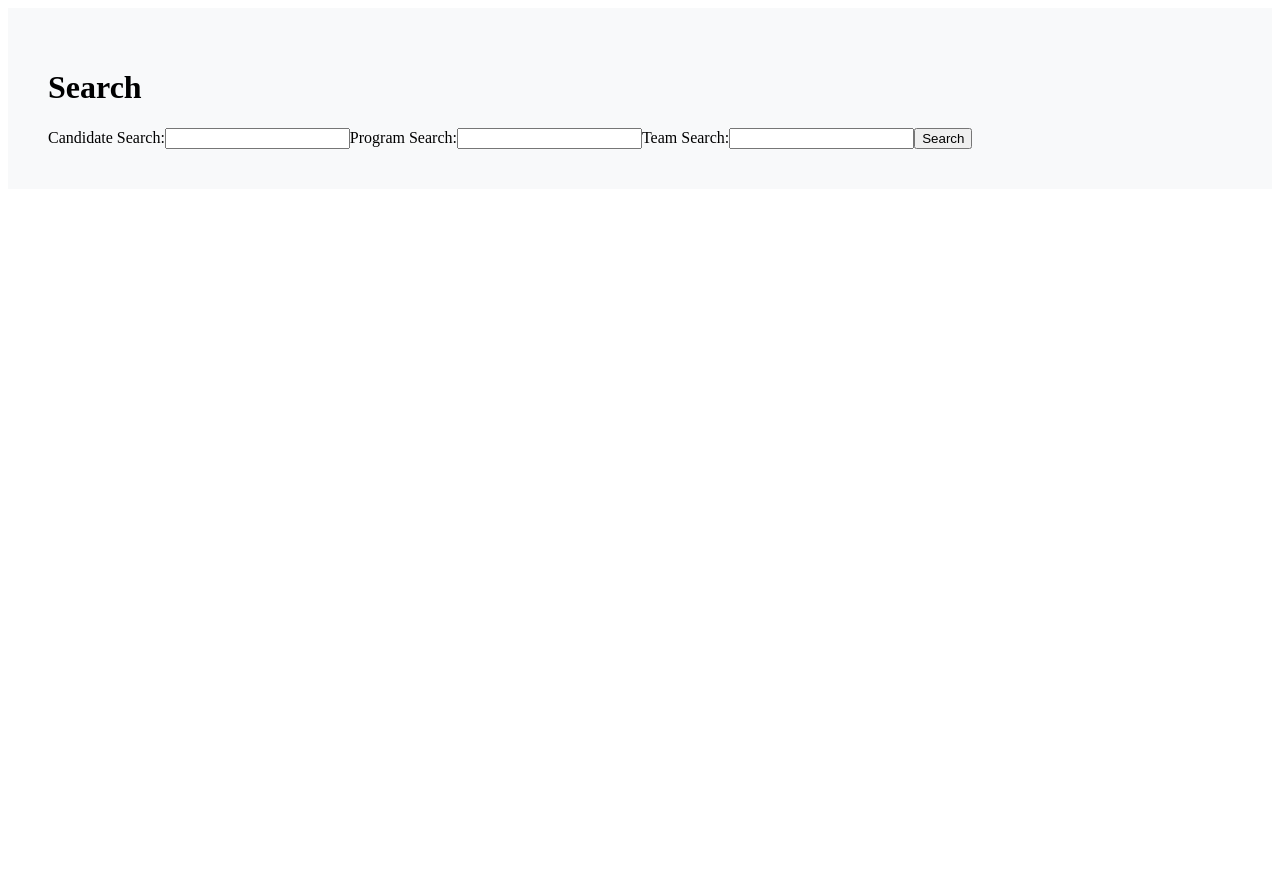
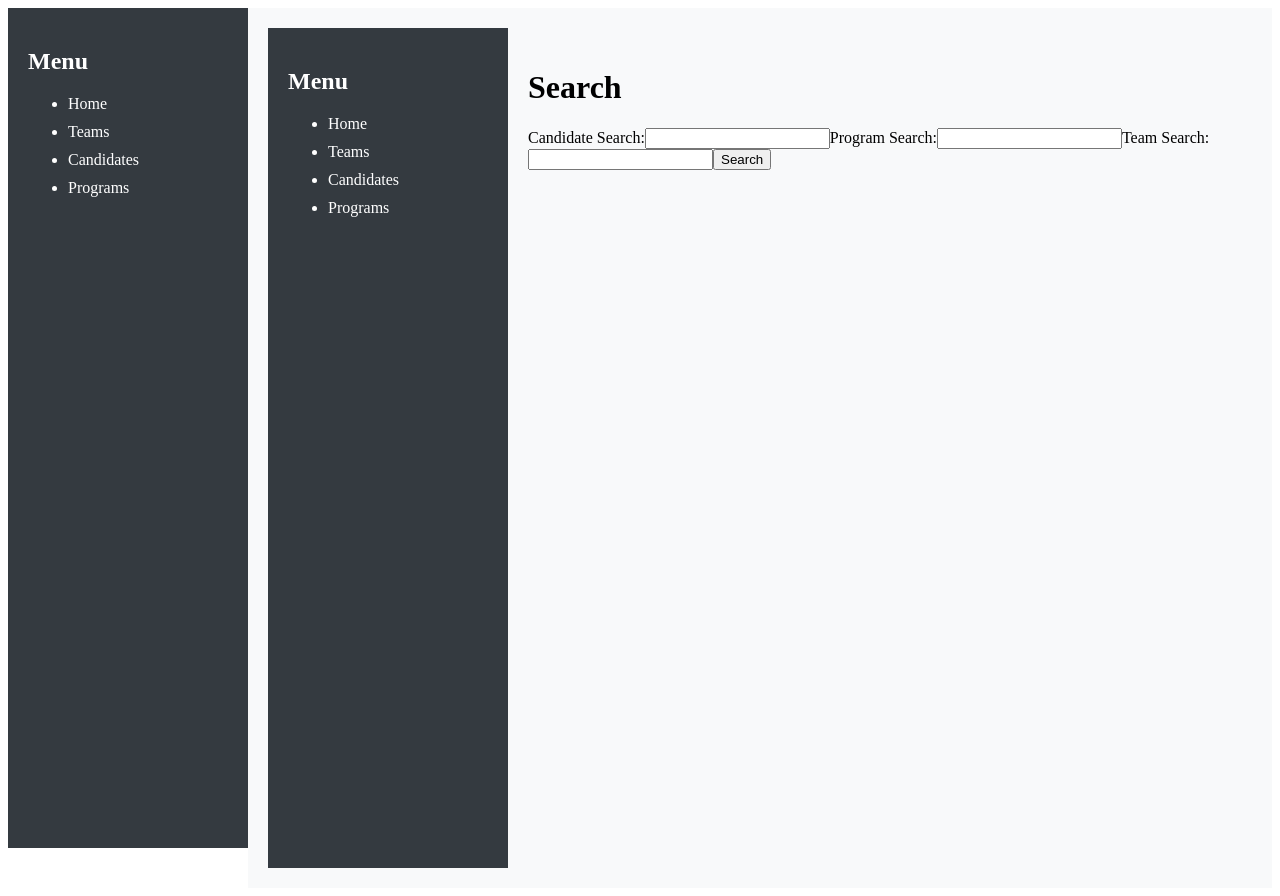
Before and after one commit to Javadamkd/art-fest-management, a Next.js app: page /search in a window 1280 px wide. Before the commit the page ends 800 px from the top, so only its background shows below. Built offline with nearby package versions, Linux system fonts and the light colour scheme.

Commit message:
Update Sidebar.js

```diff
--- a/components/Sidebar.js
+++ b/components/Sidebar.js
@@ -1,3 +1,36 @@
-export default function Sidebar() {
-  // component code
-}
+// components/Sidebar.js
+import Link from 'next/link';
+import styles from './sidebar.module.css';
+
+const Sidebar = () => {
+  return (
+    <div className={styles.sidebar}>
+      <h2>Menu</h2>
+      <ul>
+        <li>
+          <Link href="/">
+            <a>Home</a>
+          </Link>
+        </li>
+        <li>
+          <Link href="/teams">
+            <a>Teams</a>
+          </Link>
+        </li>
+        <li>
+          <Link href="/candidates">
+            <a>Candidates</a>
+          </Link>
+        </li>
+        <li>
+          <Link href="/programs">
+            <a>Programs</a>
+          </Link>
+        </li>
+        {/* Add more links as needed */}
+      </ul>
+    </div>
+  );
+};
+
+export default Sidebar;
```
